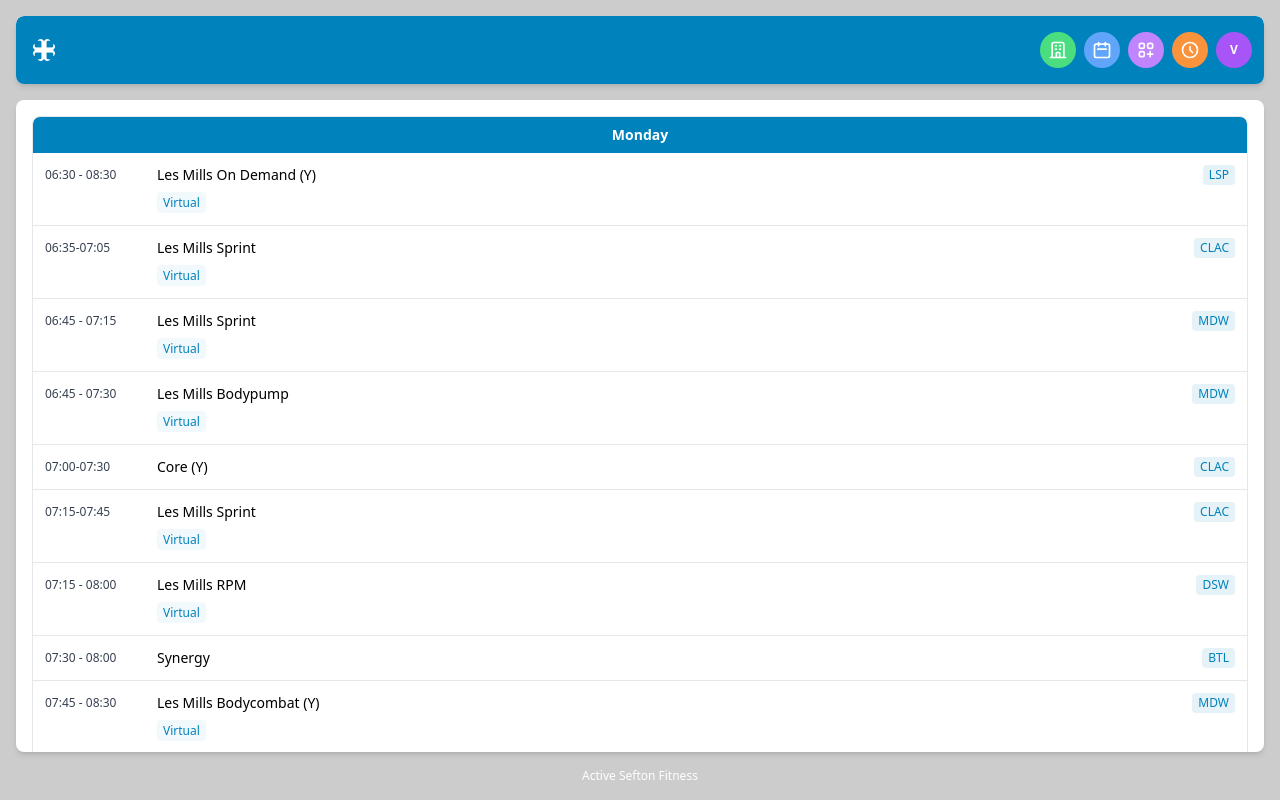
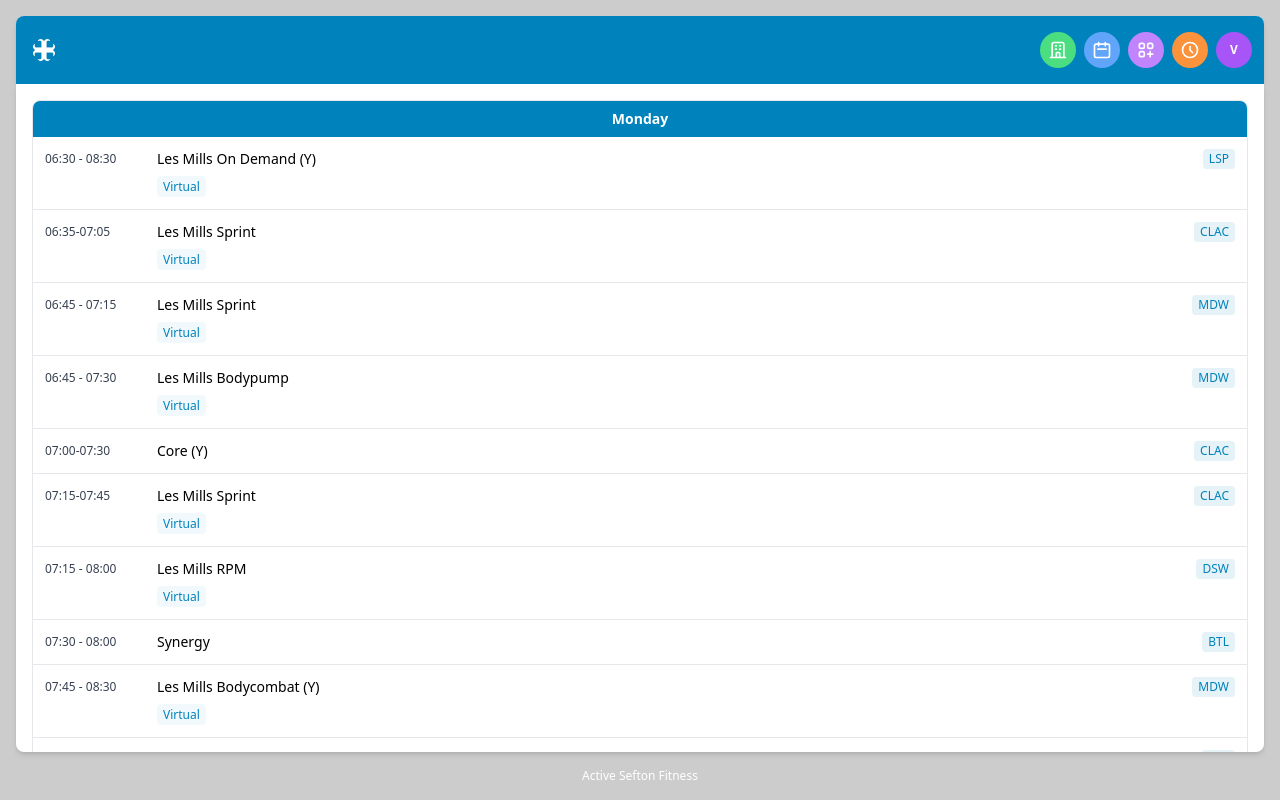
Before and after one commit to johnnyhawk02/fitness-timetable-app, a React (Create React App) app: page / in a window 1280 px wide. Built offline with nearby package versions, Linux system fonts and the light colour scheme.

Commit message:
Refine FitnessTimetable layout with seamless app bar and timetable connection

```diff
--- a/src/components/FitnessTimetable.jsx
+++ b/src/components/FitnessTimetable.jsx
@@ -792,9 +792,9 @@ const FitnessTimetable = () => {
   return (
     <div className="flex flex-col h-screen bg-[rgba(0,0,0,0.2)] p-4 overflow-hidden">
       {/* Filter section - constrain its height */}
-      <div className="bg-white rounded-lg shadow-md overflow-hidden flex flex-col max-h-[80vh]">
+      <div className="bg-white rounded-t-lg shadow-md overflow-hidden flex flex-col">
         {/* App bar with logo, filter buttons and count */}
-        <div className="bg-[rgb(0,130,188)] text-white p-3 rounded-t-lg flex flex-wrap justify-between items-center relative">
+        <div className="bg-[rgb(0,130,188)] text-white p-3 flex flex-wrap justify-between items-center relative">
           <img src="/images/logo.jpg" alt="Active Sefton Fitness" className="h-8 object-contain" />
 
           {/* Tiny menu buttons */}
@@ -923,8 +923,8 @@ const FitnessTimetable = () => {
         </div>
       </div>
 
-      {/* Timetable content */}
-      <div className="mt-4 flex-1 overflow-hidden bg-white rounded-lg shadow-md">
+      {/* Timetable content - directly connected to app bar */}
+      <div className="flex-1 overflow-hidden bg-white rounded-b-lg shadow-md">
         <div className="h-full overflow-y-auto scrollbar-hide">
           <div className="grid grid-cols-1 gap-4 p-4">
             {days.map(day => {
```
